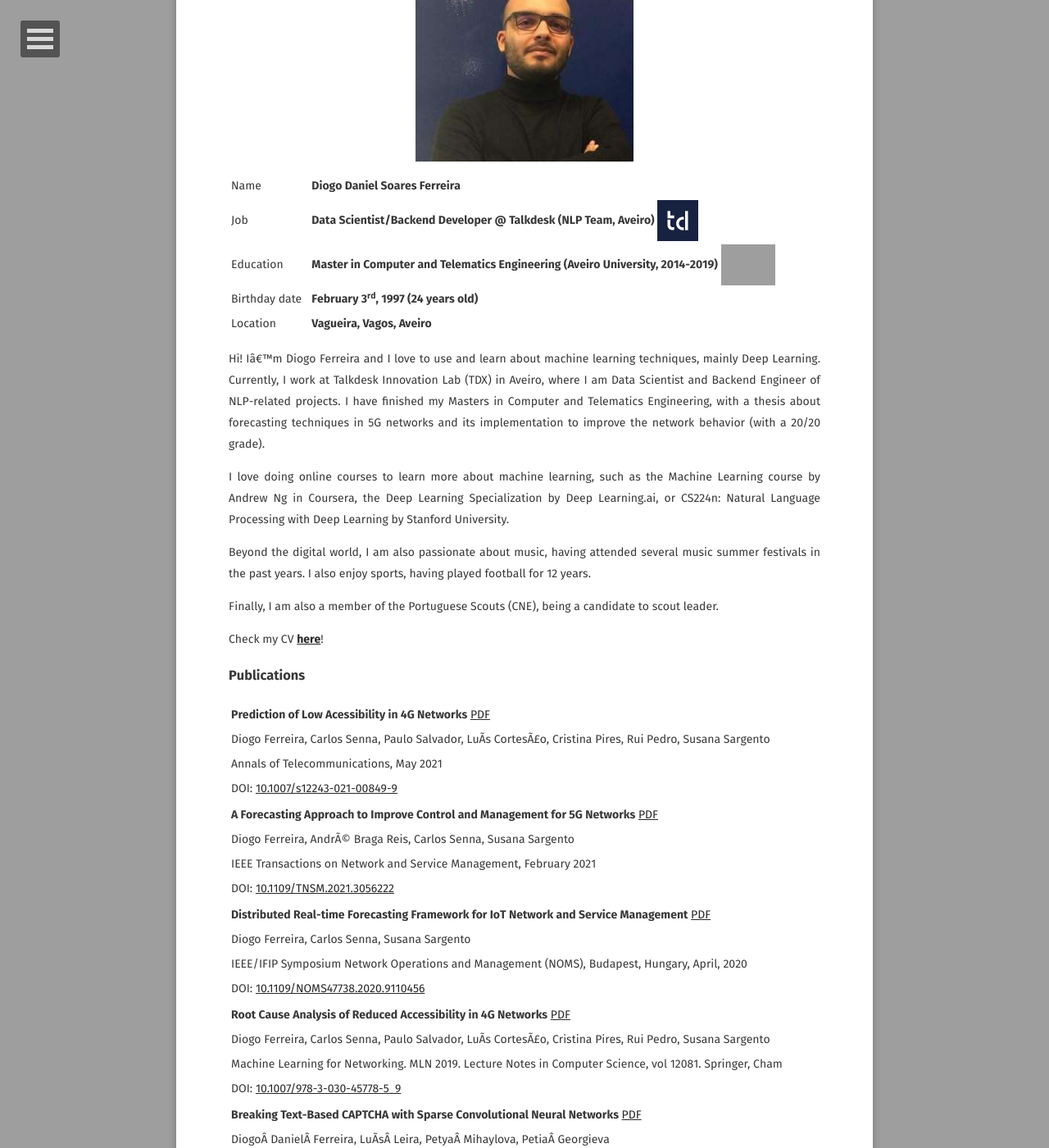
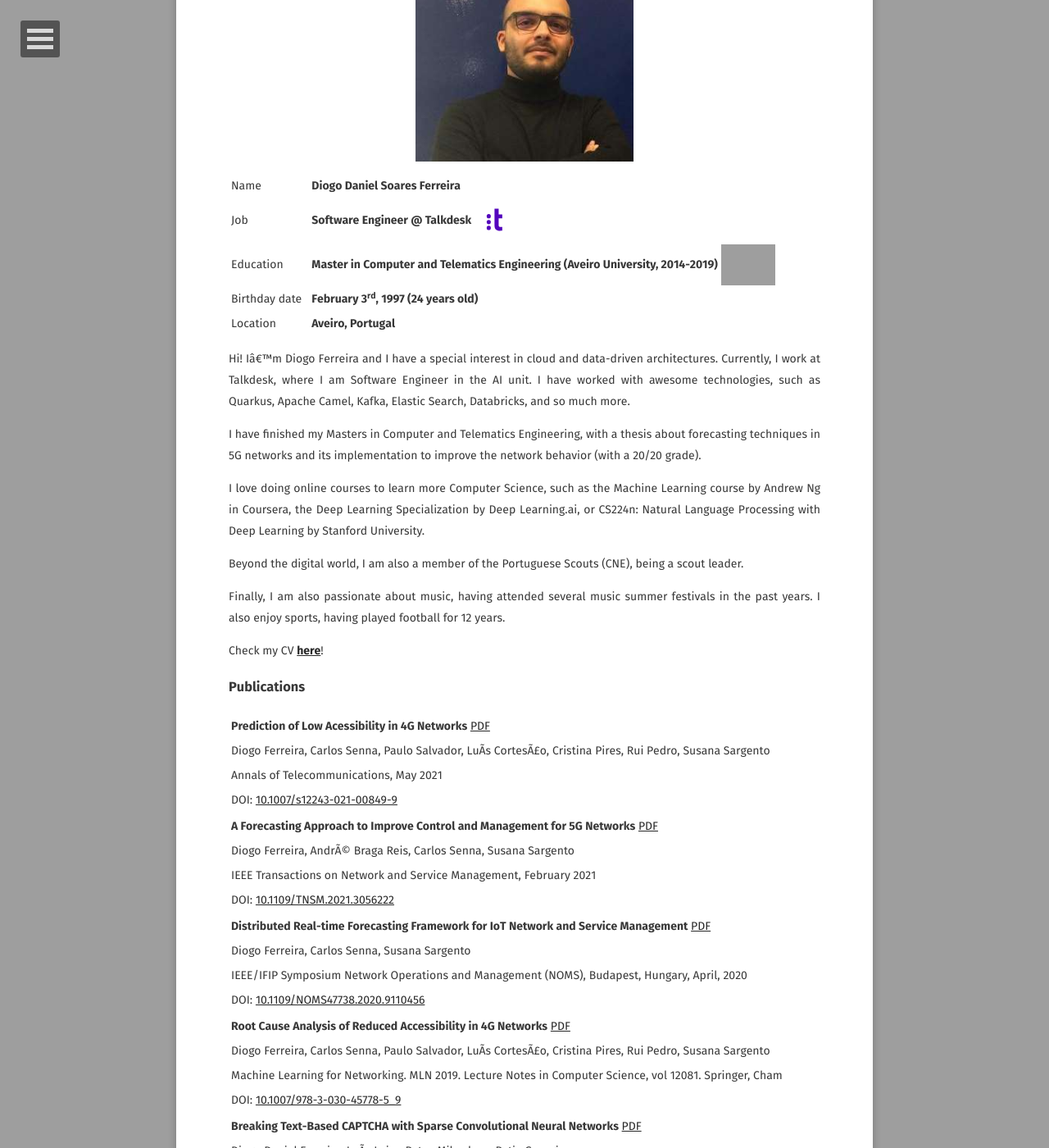
Before and after one commit to diogodanielsoaresferreira/diogodanielsoaresferreira.github.io, a Jekyll site: the page built from about/index.md, in a window 1280 px wide and 1400 px high, scrolled down 413 px. Shown: the whole window at 82% size. Built offline with Jekyll 4.4.1, drawn with Linux system fonts in a browser that asks for light colours; some web fonts are replaced; comment, search, counter and statistics services are not loaded; some of the changed text lies outside the part shown; grey boxes are pictures that could not be loaded.

Commit message:
Update CV with Apache Kafka and others

```diff
--- a/about/index.md
+++ b/about/index.md
@@ -11,18 +11,21 @@ comments: false
 ![me](../assets/img/me.png "me"){: style="height:250px"}
 
 |Name| **Diogo Daniel Soares Ferreira**|
-|Job| **Data Scientist/Backend Developer @ Talkdesk (NLP Team, Aveiro)** ![UA_Logo](../assets/img/talkdesk_logo_2.png "Talkdesk Logo"){: style="display:inline; height:50px"}|
+|Job| **Software Engineer @ Talkdesk** ![TD_Logo](../assets/img/talkdesk_logo_new.svg "Talkdesk Logo"){: style="display:inline; height:50px"}|
 |Education| **Master in Computer and Telematics Engineering (Aveiro University, 2014-2019)** ![UA_Logo](../assets/img/ua_logo_3.jpg "UA Logo"){: style="display:inline; height:50px"}|
 |Birthday date| **February 3<sup>rd</sup>, 1997 (24 years old)**|
-|Location| **Vagueira, Vagos, Aveiro**|
+|Location| **Aveiro, Portugal**|
 
-Hi! I'm Diogo Ferreira and I love to use and learn about machine learning techniques, mainly Deep Learning. Currently, I work at Talkdesk Innovation Lab (TDX) in Aveiro, where I am Data Scientist and Backend Engineer of NLP-related projects. I have finished my Masters in Computer and Telematics Engineering, with a thesis about forecasting techniques in 5G networks and its implementation to improve the network behavior (with a 20/20 grade).
+Hi! I'm Diogo Ferreira and I have a special interest in cloud and data-driven architectures. Currently, I work at Talkdesk, where I am Software Engineer in the AI unit. I have worked with awesome technologies, such as Quarkus, Apache Camel, Kafka, Elastic Search, Databricks, and so much more.
 
-I love doing online courses to learn more about machine learning, such as the Machine Learning course by Andrew Ng in Coursera, the Deep Learning Specialization by Deep Learning.ai, or CS224n: Natural Language Processing with Deep Learning by Stanford University.
+I have finished my Masters in Computer and Telematics Engineering, with a thesis about forecasting techniques in 5G networks and its implementation to improve the network behavior (with a 20/20 grade).
 
-Beyond the digital world, I am also passionate about music, having attended several music summer festivals in the past years. I also enjoy sports, having played football for 12 years.
+I love doing online courses to learn more Computer Science, such as the Machine Learning course by Andrew Ng in Coursera, the Deep Learning Specialization by Deep Learning.ai, or CS224n: Natural Language Processing with Deep Learning by Stanford University.
 
-Finally, I am also a member of the Portuguese Scouts (CNE), being a candidate to scout leader.
+Beyond the digital world, I am also a member of the Portuguese Scouts (CNE), being a scout leader.
+
+Finally, I am also passionate about music, having attended several music summer festivals in the past years. I also enjoy sports, having played football for 12 years.
+
 
 Check my CV **[here](../assets/pdf/CV.pdf)**!
 
@@ -50,6 +53,6 @@ Check my CV **[here](../assets/pdf/CV.pdf)**!
 |DOI: [10.1007/978-3-030-45778-5_9](https://doi.org/10.1007/978-3-030-45778-5_9)|
 
 |**Breaking Text-Based CAPTCHA with Sparse Convolutional Neural Networks** [PDF](../assets/pdf/paper.pdf)|
-|Diogo Daniel Ferreira, Luís Leira, Petya Mihaylova, Petia Georgieva|
+|Diogo Daniel Ferreira, Luís Leira, Petya Mihaylova, Petia Georgieva|
 |IbPRIA 2019: Pattern Recognition and Image Analysis pp 404-415|
 |DOI: [10.1007/978-3-030-31321-0_35](https://doi.org/10.1007/978-3-030-31321-0_35)|
```
Also changed, not shown: assets/img/talkdesk_logo_new.svg (added), 6 other files.
